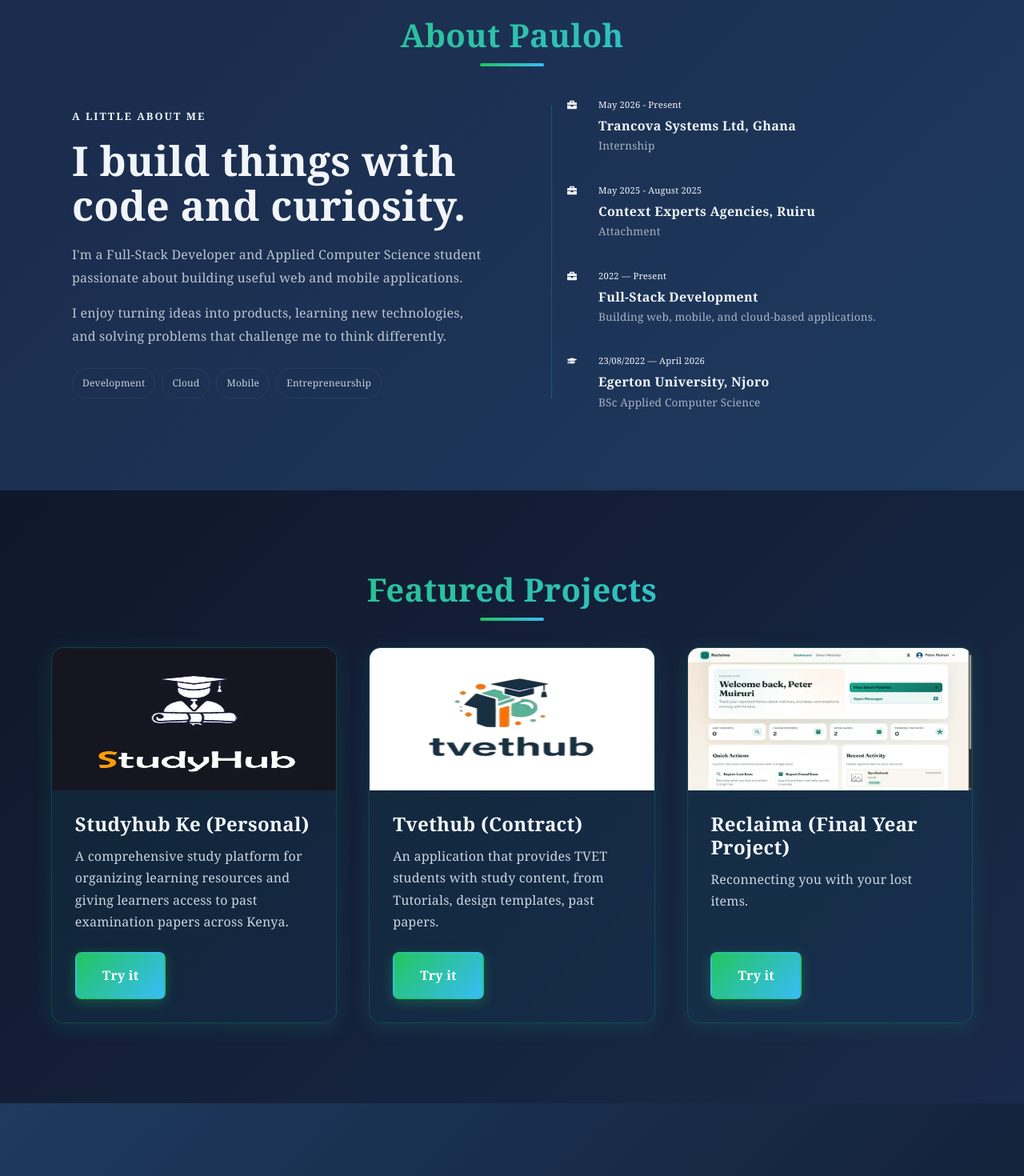
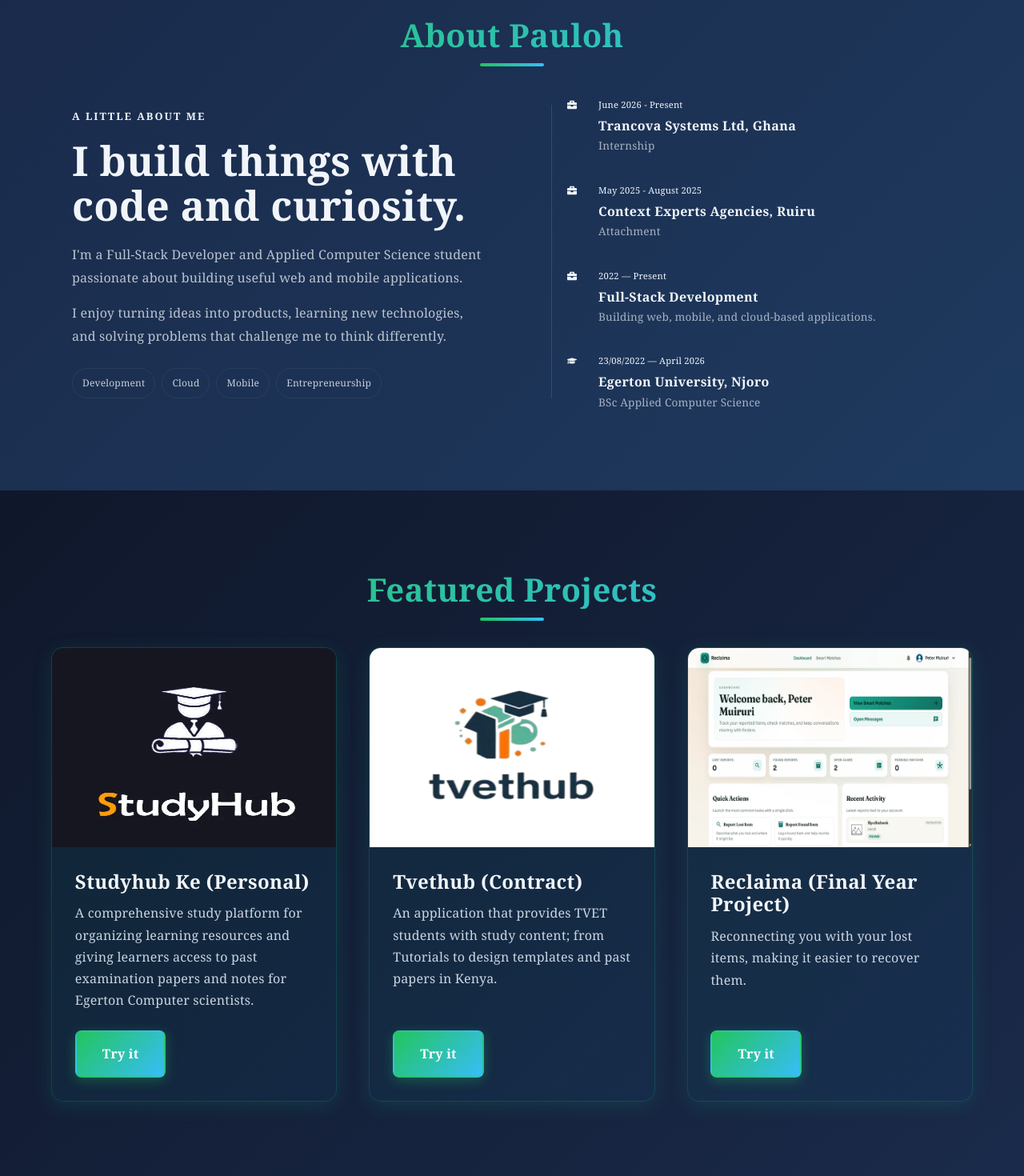
Before and after one commit to Pauloh349/portfolio, a Next.js app: page / in a window 1280 px wide. Shown: the part 880-2350 px from the top of the page at 80% size. Built offline with nearby package versions, Linux system fonts and the light colour scheme.

Commit message:
Text updates

```diff
--- a/app/components/AboutMe.tsx
+++ b/app/components/AboutMe.tsx
@@ -42,7 +42,7 @@
               </div>
 
               <div className="journey-content">
-                <span>May 2026 - Present</span>
+                <span>June 2026 - Present</span>
                 <h3>Trancova Systems Ltd, Ghana</h3>
                 <p>Internship</p>
               </div>
--- a/app/components/ProjectSection.tsx
+++ b/app/components/ProjectSection.tsx
@@ -8,7 +8,7 @@
     image: "/studyhub.webp",
     name: "Studyhub Ke (Personal)",
     description:
-      "A comprehensive study platform for organizing learning resources and giving learners access to past examination papers across Kenya.",
+      "A comprehensive study platform for organizing learning resources and giving learners access to past examination papers and notes for Egerton Computer scientists.",
 
     href: "https://play.google.com/store/apps/details?id=com.eapp.elis",
   },
@@ -16,14 +16,15 @@
     image: "/tvethub.webp",
     name: "Tvethub (Contract)",
     description:
-      "An application that provides TVET students with study content, from Tutorials, design templates, past papers.",
+      "An application that provides TVET students with study content; from Tutorials to design templates and past papers in Kenya.",
 
     href: "https://play.google.com/store/apps/details?id=com.tvethub",
   },
   {
     image: "/Reclaima.webp",
     name: "Reclaima (Final Year Project)",
-    description: "Reconnecting you with your lost items.",
+    description:
+      "Reconnecting you with your lost items, making it easier to recover them.",
     href: "http://reclaima-final-year-project.vercel.app/",
   },
 ];
--- a/app/globals.css
+++ b/app/globals.css
@@ -881,7 +881,7 @@
   overflow: hidden;
   position: relative;
   width: 100%;
-  aspect-ratio: 1/0.5;
+  aspect-ratio: 1/0.7;
 }
 
 .project-img img {
```
